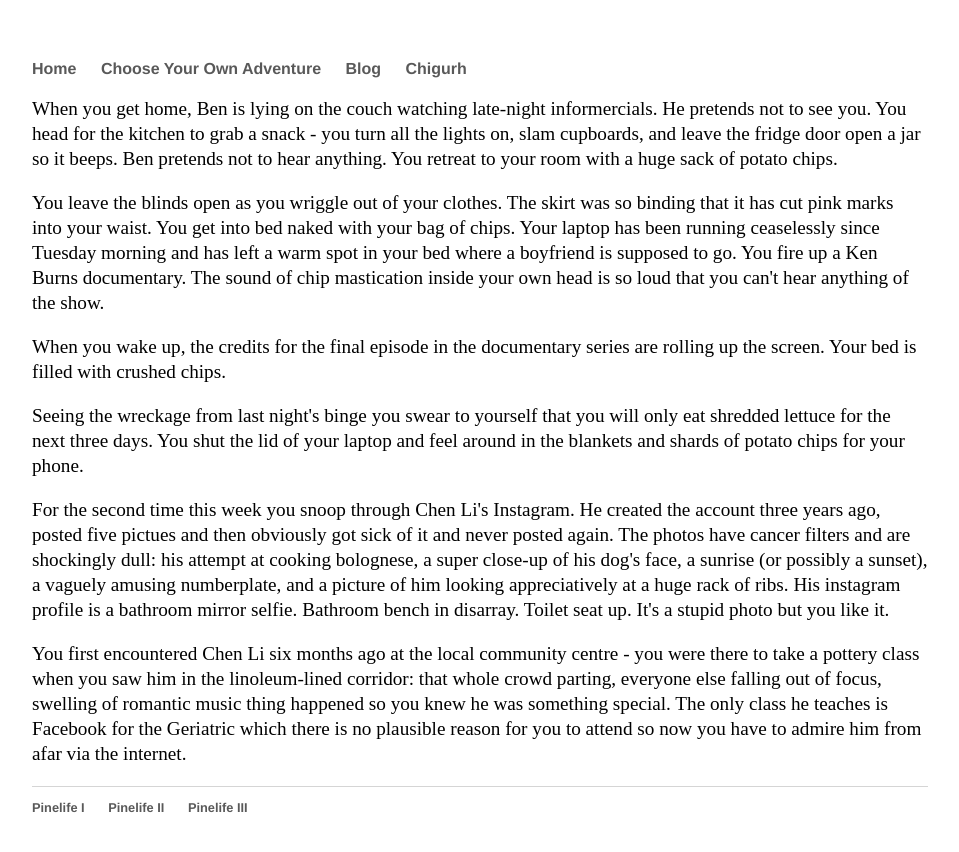
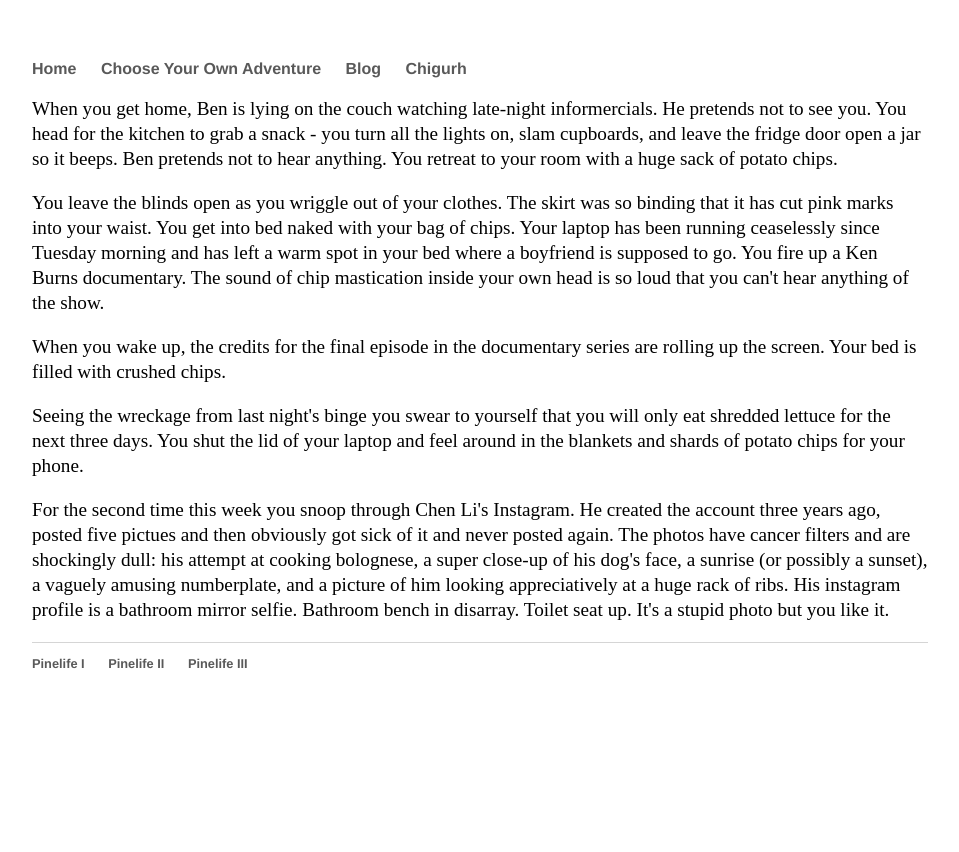
Before and after one commit to Pinelife/pinelife.github.io, a Jekyll site: the page built from Hellhole/Room5.html, in a window 1280 px wide. Shown: the top 852 px of the page, without its empty margins (160-1119 px from the left). Built offline with Jekyll 4.4.1, drawn with Linux system fonts in a browser that asks for light colours.

Commit message:
Update Room5.html

```diff
--- a/Hellhole/Room5.html
+++ b/Hellhole/Room5.html
@@ -23,10 +23,3 @@ When you wake up, the credits for the final episode in the documentary series ar
   cooking bolognese, a super close-up of his dog's face, a sunrise (or possibly a sunset), a vaguely amusing numberplate, and a
   picture of him looking appreciatively at a huge rack of ribs. His instagram profile is a bathroom mirror selfie.
 	Bathroom bench in disarray. Toilet seat up. It's a stupid photo but you like it.</p>
-
-<p>
-	You first encountered Chen Li six months ago at the local community centre - you were there to take a pottery class when you saw
-  him in the linoleum-lined corridor: that whole crowd parting, everyone else falling out of focus, swelling of romantic music thing
-  happened so you knew he was something special. The only class he teaches is Facebook for the Geriatric which there is no plausible
-  reason for you to attend so now you have to admire him from afar via the internet.
-</p>
```
